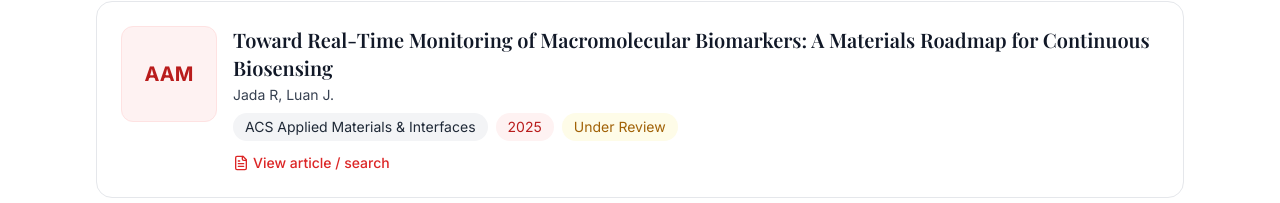
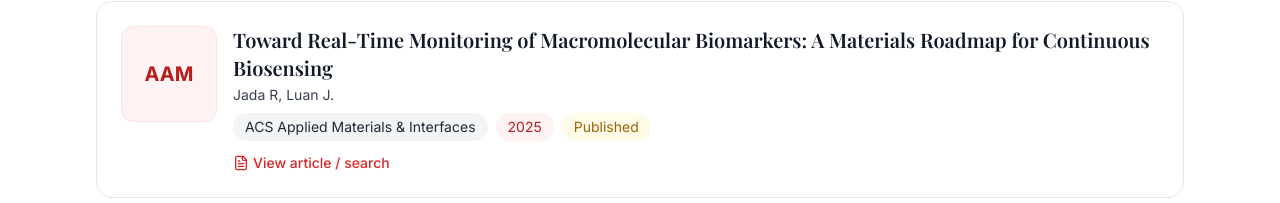
Before and after one commit to NAVYAMADHURI-BAGIREDDY/ProfessorJingyi, a React (Vite) app: page /publications in a window 1280 px wide. Shown: the part 424-627 px from the top of the page. Built offline with nearby package versions, Linux system fonts and the light colour scheme.

Commit message:
AAS publish

```diff
--- a/src/pages/Projects.tsx
+++ b/src/pages/Projects.tsx
@@ -24,9 +24,9 @@ const Publications: React.FC = () => {
       authors: 'Jada R, Luan J.',
       journal: 'ACS Applied Materials & Interfaces',
       year: 2025,
-      note: 'Under Review',
+      note: 'Published',
       link: scholar(
-        'Toward Real-Time Monitoring of Macromolecular Biomarkers: A Materials Roadmap for Continuous Biosensing ACS Applied Materials & Interfaces Jada Luan'
+        'https://pubs.acs.org/doi/abs/10.1021/acsami.5c21543'
       ),
     },
     {
```
